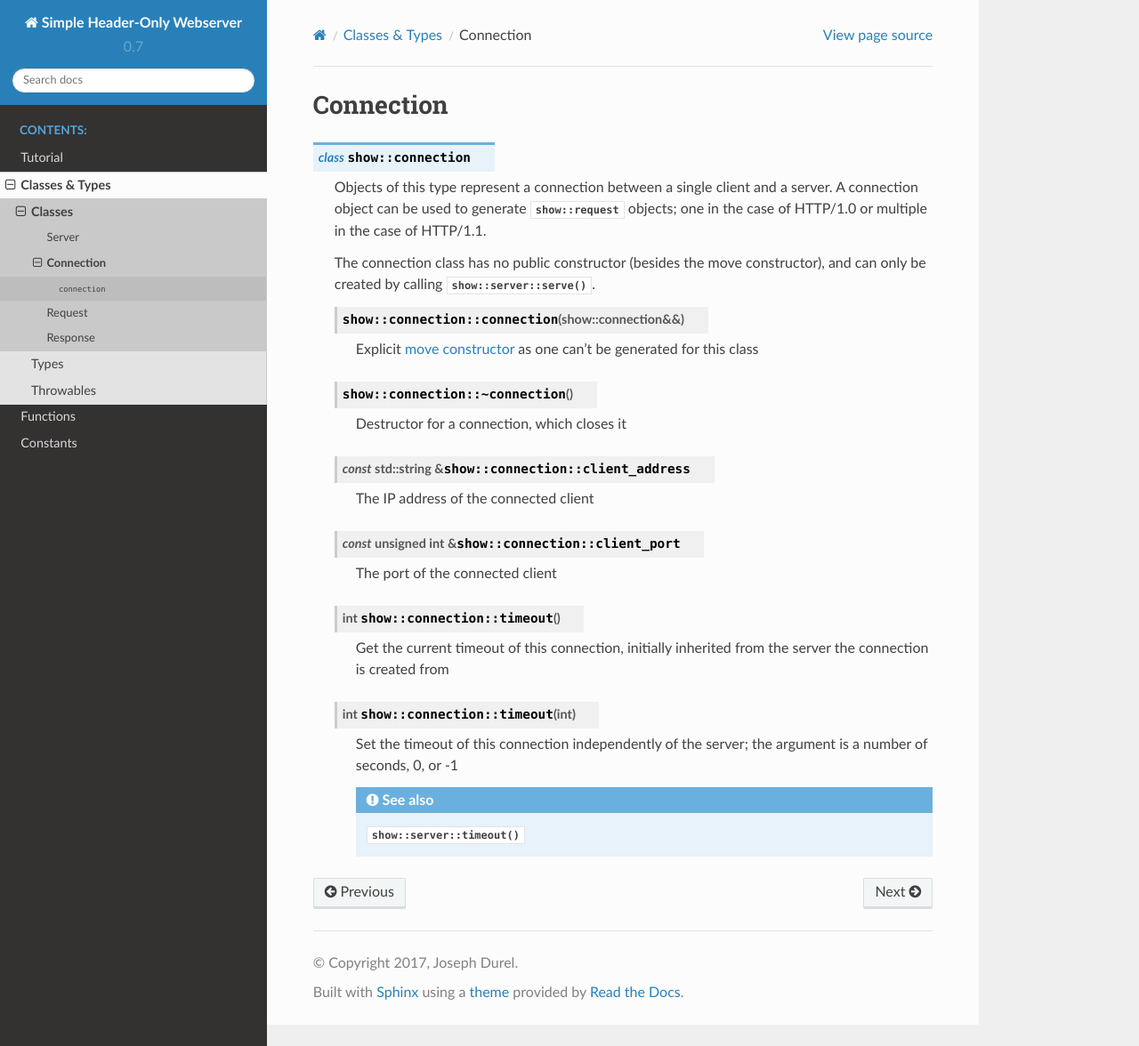
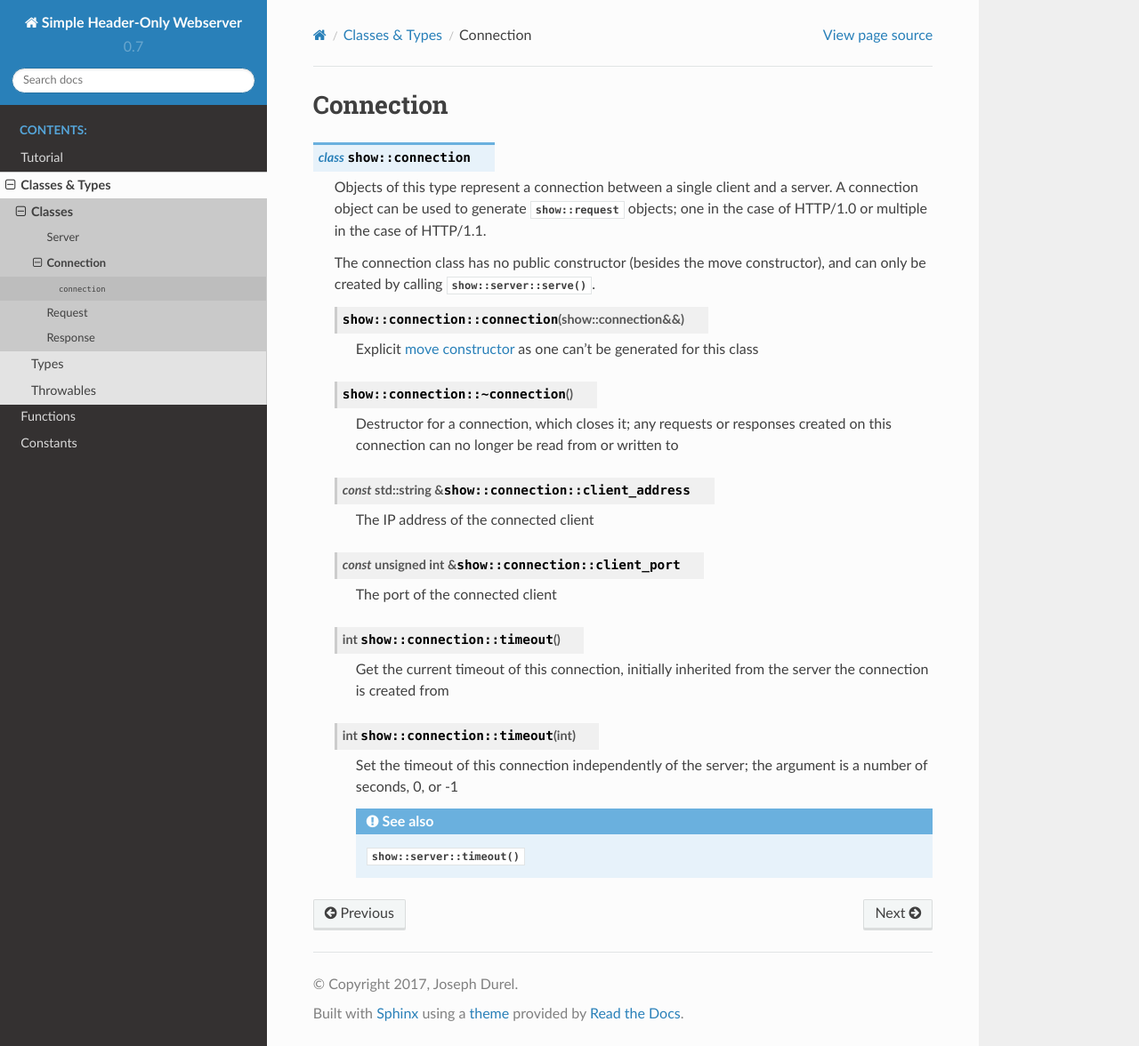
Before and after one commit to JadeMatrix/SHOW, a Sphinx documentation site: the page built from doc/Connection.rst, in a window 1280 px wide and 1176 px high. Shown: the whole window at 89% size. Built offline with Sphinx 7.4.7 and the Read the Docs theme 2.0.0, drawn with Linux system fonts in a browser that asks for light colours.

```diff
--- a/doc/Connection.rst
+++ b/doc/Connection.rst
@@ -16,7 +16,7 @@ Connection
 
     .. cpp:function:: show::connection::~connection()
 
-        Destructor for a connection, which closes it
+        Destructor for a connection, which closes it; any requests or responses created on this connection can no longer be read from or written to
 
     .. cpp:member:: const std::string& show::connection::client_address
 
--- a/doc/Server.rst
+++ b/doc/Server.rst
@@ -14,7 +14,7 @@ Server
 
     .. cpp:function:: show::server::~server()
 
-        Destructor for a server
+        Destructor for a server; any existing connections made from this server will continue to function
 
     .. cpp:function:: show::connection show::server::serve()
 
```
